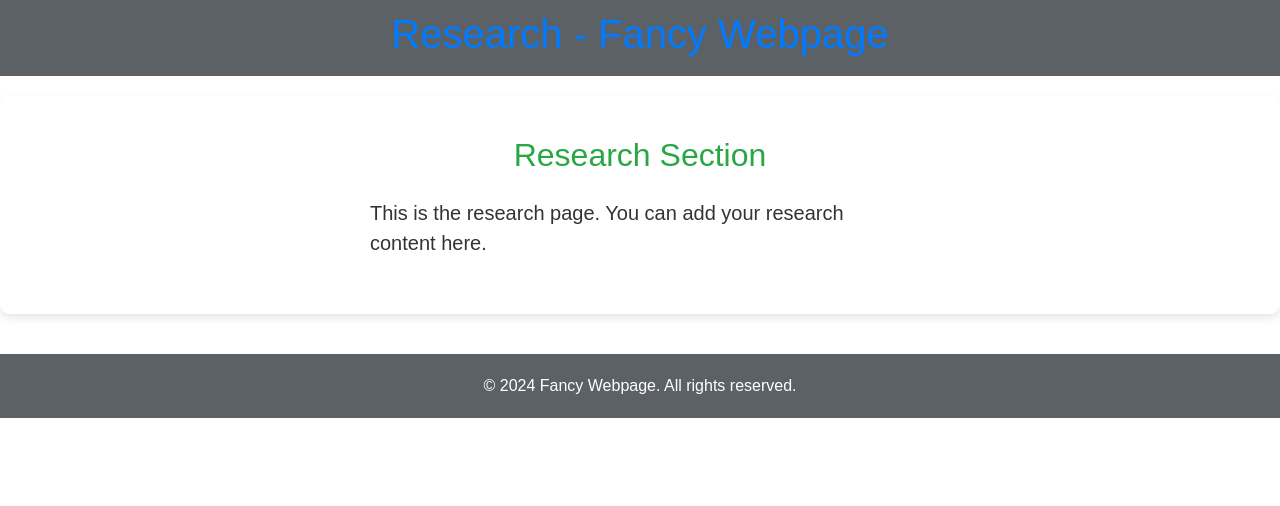
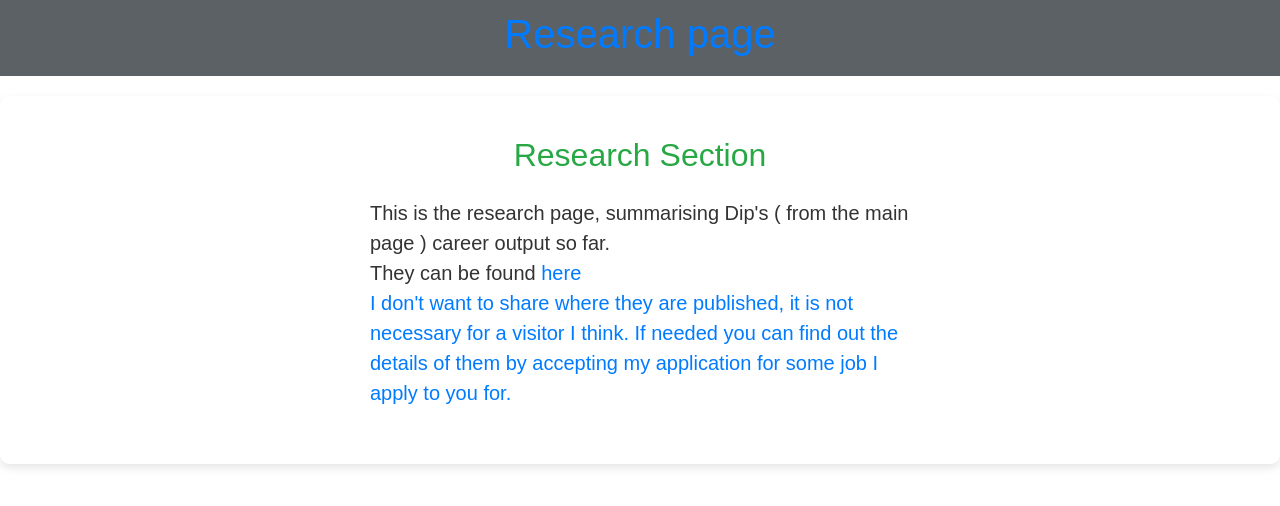
Before and after one commit to DiptaishikChoudhury/diptaishikchoudhury.github.io, a plain HTML site: page research.html in a window 1280 px wide. Drawn offline with nearby package versions, Linux system fonts and the light colour scheme.

Commit message:
Update research.html

```diff
--- a/research.html
+++ b/research.html
@@ -3,7 +3,7 @@
 <head>
     <meta charset="UTF-8">
     <meta name="viewport" content="width=device-width, initial-scale=1.0">
-    <title>Research - Fancy Webpage</title>
+    <title>Research page</title>
 
     <!-- Link to Bootstrap CSS (Ensure an internet connection) -->
     <link rel="stylesheet" href="https://stackpath.bootstrapcdn.com/bootstrap/4.3.1/css/bootstrap.min.css">
@@ -60,7 +60,7 @@
 
     <!-- Navbar -->
     <header>
-        <h1>Research - Fancy Webpage</h1>
+        <h1>Research page</h1>
     </header>
 
     <section id="mainSection">
@@ -68,15 +68,15 @@
             <div class="row">
                 <div class="col-md-6 mx-auto">
                     <h2 class="text-center mb-4">Research Section</h2>
-                    <p class="lead">This is the research page. You can add your research content here.</p>
+                    <p class="lead">This is the research page, summarising Dip's ( from the main page ) career output so far.<br>
+                    They can be found <a href="https://arxiv.org/search/?query=Choudhury%2C+Diptaishik&searchtype=author&abstracts=show&order=-announced_date_first&size=50">here <br>
+                    I don't want to share where they are published, it is not necessary for a visitor I think. If needed you can find out the details of them by accepting my application for some job I apply to you for. </a></p>
                 </div>
             </div>
         </div>
     </section>
 
-    <footer>
-        &copy; 2024 Fancy Webpage. All rights reserved.
-    </footer>
+
 
     <!-- Bootstrap JS and Popper.js (Ensure an internet connection) -->
     <script src="https://code.jquery.com/jquery-3.3.1.slim.min.js"></script>
```
